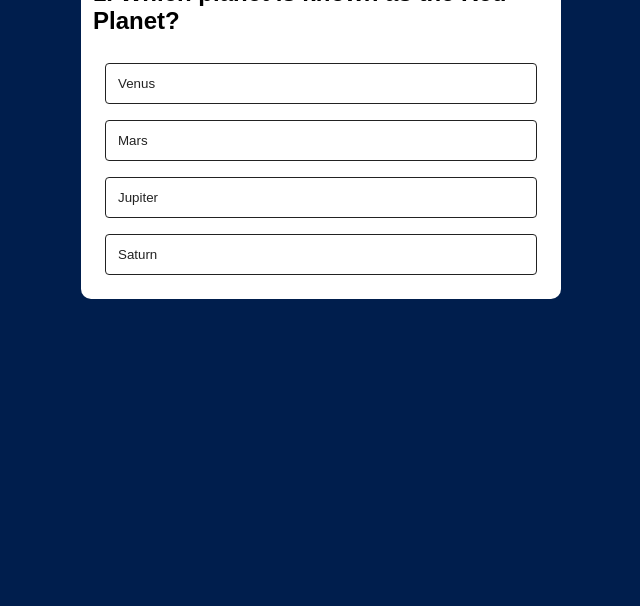
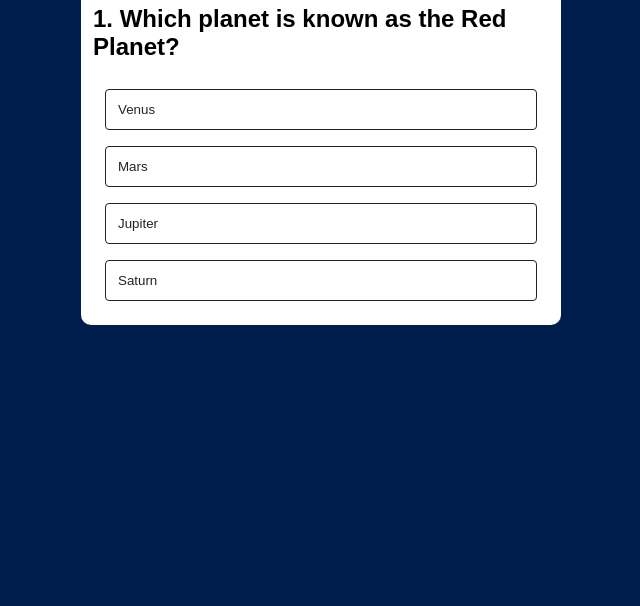
Before and after one commit to Namrata2309/Quiz-App, a plain HTML site: page index.html in a window 1280 px wide. Shown: the part 194-800 px from the top of the page, without its empty margins (319-959 px from the left). Drawn offline with Linux system fonts and the light colour scheme.

Commit message:
Update style.css

```diff
--- a/style.css
+++ b/style.css
@@ -14,7 +14,7 @@ body{
 
     background: #fff;
     width: 60vh;
-    margin-top: 7vw;
+    margin-top: 9vw;
     border-radius: 10px;
     padding: 1.5vh;
 
```
